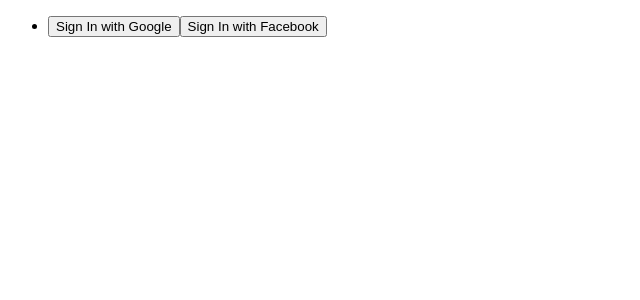
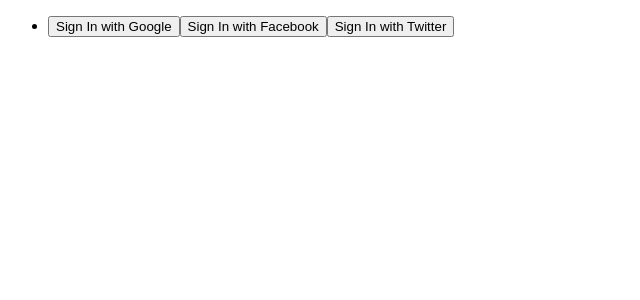
Before and after one commit to kuru-studio/kuru-studio-social-web, a Next.js app: page /signin in a window 1280 px wide. Shown: the top 300 px of the page, without its empty margins (0-640 px from the left). Built offline with nearby package versions, Linux system fonts and the light colour scheme; no server answers.

Commit message:
Feature: Add Twitter Login

```diff
--- a/pages/signin.tsx
+++ b/pages/signin.tsx
@@ -5,7 +5,12 @@ import * as React from 'react';
 import { useSelector } from 'react-redux'
 
 // ANCHOR: Authentication
-import { googleSignIn, facebookSignIn, userSignOut } from '../utils/authenticate';
+import {
+  googleSignIn,
+  facebookSignIn,
+  twitterSignIn,
+  userSignOut,
+} from '../utils/authenticate';
 
 // ANCHOR: Interface
 interface IRootState {
@@ -27,6 +32,7 @@ export default () => {
                 <>
                   <button onClick={googleSignIn}>Sign In with Google</button>
                   <button onClick={facebookSignIn}>Sign In with Facebook</button>
+                  <button onClick={twitterSignIn}>Sign In with Twitter</button>
                 </>
               )
         }
```
